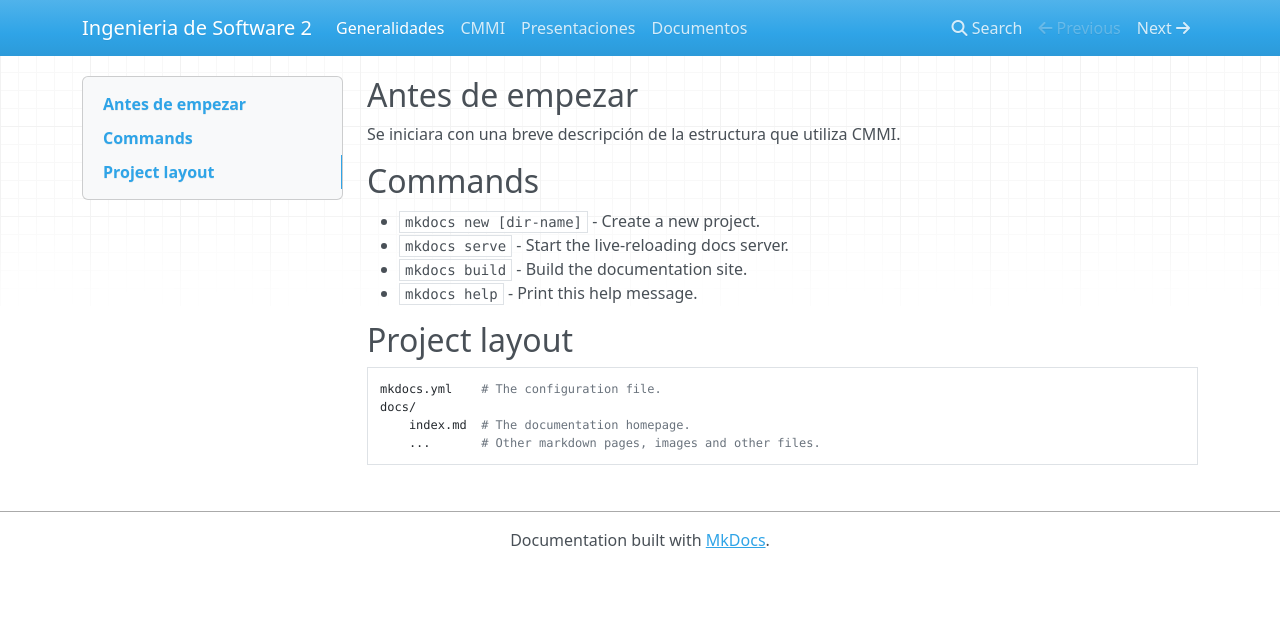
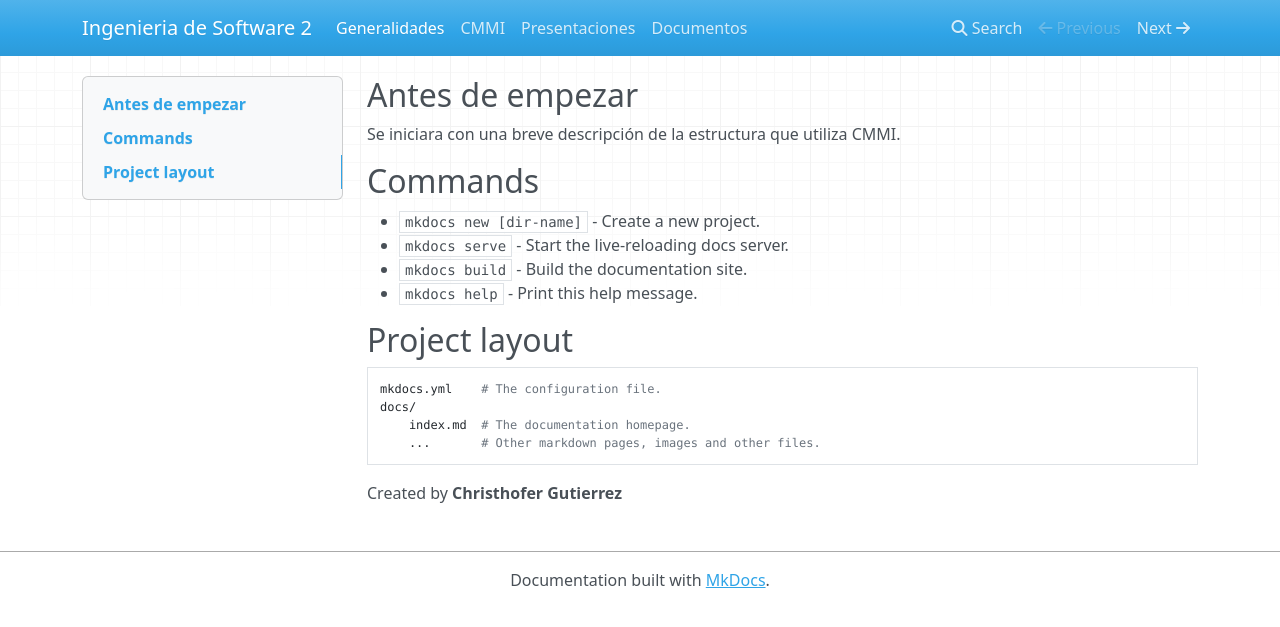
Before and after one commit to KeopsKps/ISO2, an MkDocs documentation site: the page built from docs/index.md, in a window 1280 px wide. Shown: the top 627 px of the page. Built offline with MkDocs 1.6.1, drawn with Linux system fonts in a browser that asks for light colours; nearby versions of some CDN libraries.

Commit message:
Prueba de modificaciones antes de introducir proyecto en github

```diff
--- a/docs/index.md
+++ b/docs/index.md
@@ -16,3 +16,5 @@ Se iniciara con una breve descripción de la estructura que utiliza CMMI.
     docs/
         index.md  # The documentation homepage.
         ...       # Other markdown pages, images and other files.
+
+Created by **Christhofer Gutierrez**
```
